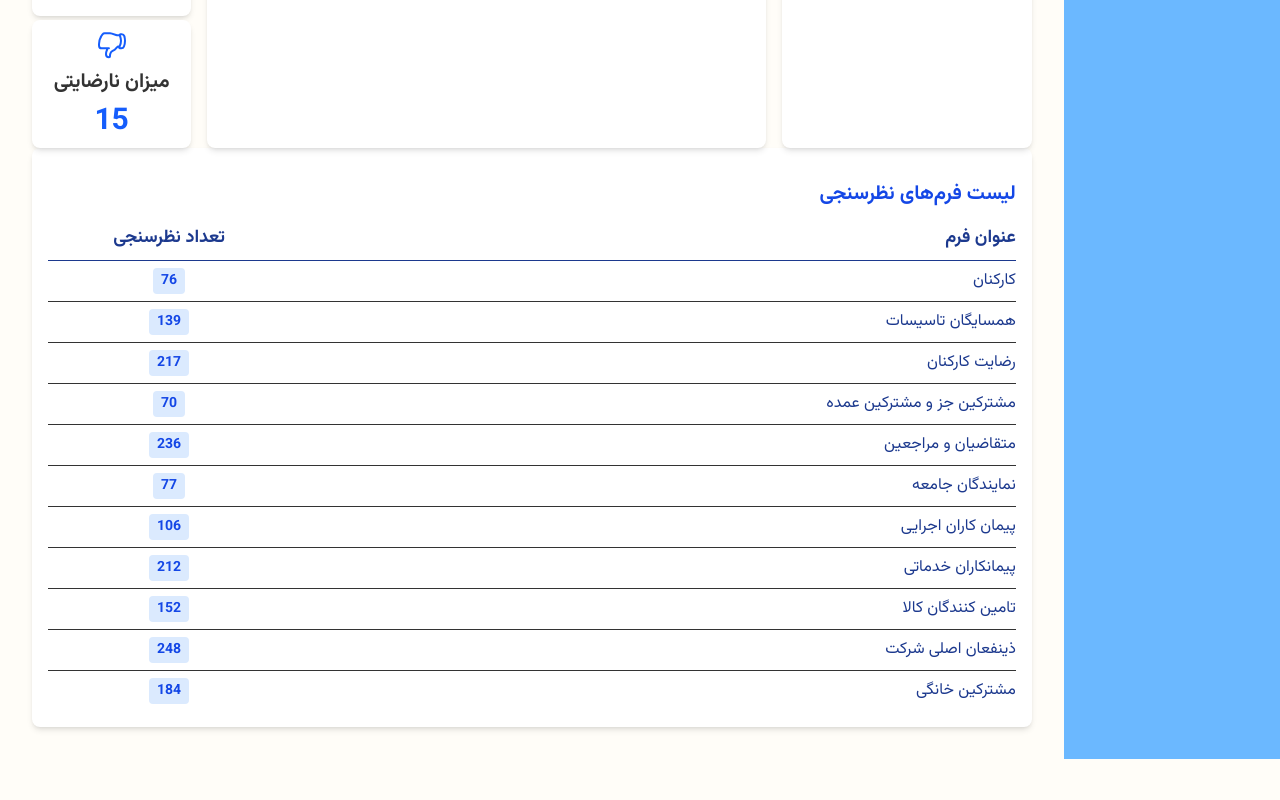
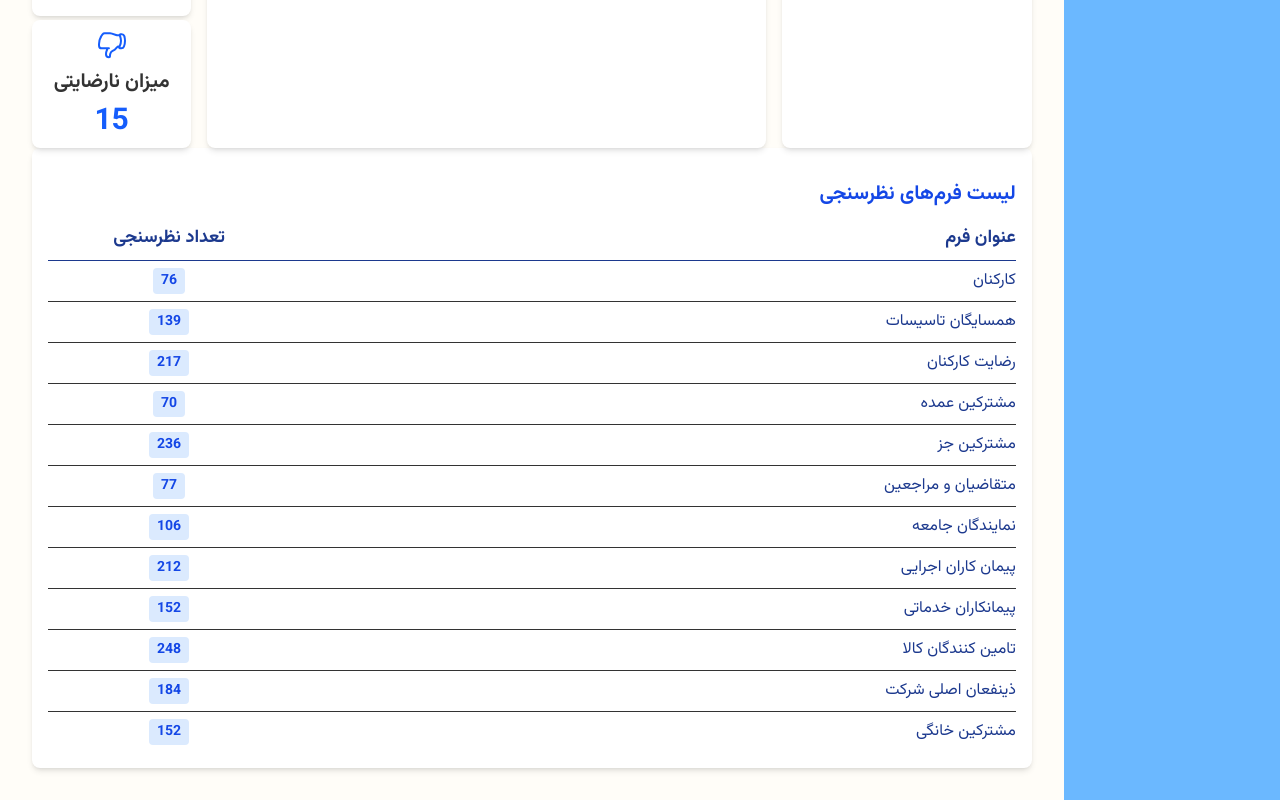
Before and after one commit to AmirAghajani98/survey-dashboard, a Next.js app: page / in a window 1280 px wide. Shown: the part 472-1272 px from the top of the page. Before the commit the page ends 1231 px from the top, so only its background shows below. Built offline with nearby package versions, Linux system fonts and the light colour scheme.

Commit message:
fix-number-chart

```diff
--- a/app/components/Charts.tsx
+++ b/app/components/Charts.tsx
@@ -1,4 +1,4 @@
-import React from "react";
+import React, { useEffect, useState } from "react";
 import { Doughnut, Line } from "react-chartjs-2";
 import {
   Chart as ChartJS,
@@ -20,6 +20,16 @@ import {
   HandThumbDownIcon,
 } from "@heroicons/react/24/outline";
 import StatsCard from "./StatsCard";
+import FacilityNeighborsSurvey from "../forms/FacilityNeighborsSurvey";
+import EmployeeSatisfactionSurvey from "../forms/EmployeeSatisfactionSurvey";
+import MajorSubscribersSurvey from "../forms/MajorSubscribers";
+import MinorSubscribers from "../forms/MinorSubscribers";
+import ApplicantsVisitorsSurvey from "../forms/ApplicantsVisitorsSurvey";
+import CommunityRepresentativesSurvey from "../forms/CommunityRepresentativesSurvey";
+import ServiceContractorsSurvey from "../forms/ServiceContractors";
+import SuppliersSurvey from "../forms/SuppliersSurvey";
+import MainStakeholdersSurvey from "../forms/MainStakeholdersSurvey";
+import ExecutiveContractorsSurvey from "../forms/ExecutiveContractors";
 
 ChartJS.register(
   ArcElement,
@@ -57,27 +67,40 @@ const doughnutData = {
 
 const forms = [
   { name: "کارکنان", component: <EmployeeSurvey /> },
-  { name: "همسایگان تاسیسات", component: <div>فرم همسایگان تاسیسات</div> },
-  { name: "رضایت کارکنان", component: <div>فرم رضایت کارکنان</div> },
+  { name: "همسایگان تاسیسات", component: <FacilityNeighborsSurvey /> },
+  { name: "رضایت کارکنان", component: <EmployeeSatisfactionSurvey /> },
   {
-    name: "مشترکین جز و مشترکین عمده",
-    component: <div>فرم مشترکین جز و مشترکین عمده</div>,
+    name: "مشترکین عمده",
+    component: <MajorSubscribersSurvey />,
   },
-  { name: "متقاضیان و مراجعین", component: <div>فرم متقاضیان و مراجعین</div> },
-  { name: "نمایندگان جامعه", component: <div>فرم نمایندگان جامعه</div> },
-  { name: "پیمان کاران اجرایی", component: <div>فرم پیمان کاران اجرایی</div> },
-  { name: "پیمانکاران خدماتی", component: <div>فرم پیمانکاران خدماتی</div> },
-  { name: "تامین کنندگان کالا", component: <div>فرم تامین کنندگان کالا</div> },
-  { name: "ذینفعان اصلی شرکت", component: <div>فرم ذینفعان اصلی شرکت</div> },
+  {
+    name: "مشترکین جز ",
+    component: <MinorSubscribers />,
+  },
+  { name: "متقاضیان و مراجعین", component: <ApplicantsVisitorsSurvey /> },
+  { name: "نمایندگان جامعه", component: <CommunityRepresentativesSurvey /> },
+  { name: "پیمان کاران اجرایی", component: <ExecutiveContractorsSurvey /> },
+  { name: "پیمانکاران خدماتی", component: <ServiceContractorsSurvey /> },
+  { name: "تامین کنندگان کالا", component: <SuppliersSurvey /> },
+  { name: "ذینفعان اصلی شرکت", component: <MainStakeholdersSurvey /> },
   { name: "مشترکین خانگی", component: <HouseholdForm /> },
 ];
+
+const Charts: React.FC = () => {
+  const [surveyCounts, setSurveyCounts] = useState<number[]>([]);
+
+  useEffect(() => {
+    const counts = forms.map(() => Math.floor(Math.random() * 200) + 50);
+    setSurveyCounts(counts);
+  }, []);
 
   const areaData = {
     labels: forms.map((form) => form.name),
     datasets: [
       {
         label: "تعداد",
-      data: forms.map(() => Math.floor(Math.random() * 200) + 50),
+        data:
+          surveyCounts.length > 0 ? surveyCounts : Array(forms.length).fill(0),
         backgroundColor: bluePalette.area,
         borderColor: bluePalette.main,
         fill: true,
@@ -86,9 +109,6 @@ const areaData = {
     ],
   };
 
-const surveyCounts = areaData.datasets[0].data;
-
-const Charts: React.FC = () => {
   return (
     <>
       <div className="flex gap-4 w-full">
@@ -143,7 +163,7 @@ const Charts: React.FC = () => {
               <div className="w-3/4 text-blue-900 text-right">{form.name}</div>
               <div className="w-1/4 text-center border-blue-200">
                 <span className="bg-blue-100 text-blue-700 rounded px-2 py-0.5 text-sm font-bold">
-                  {surveyCounts[idx]}
+                  {surveyCounts[idx] ?? 0}
                 </span>
               </div>
             </li>
```
Lines whose indentation alone changed are shown as unchanged.
